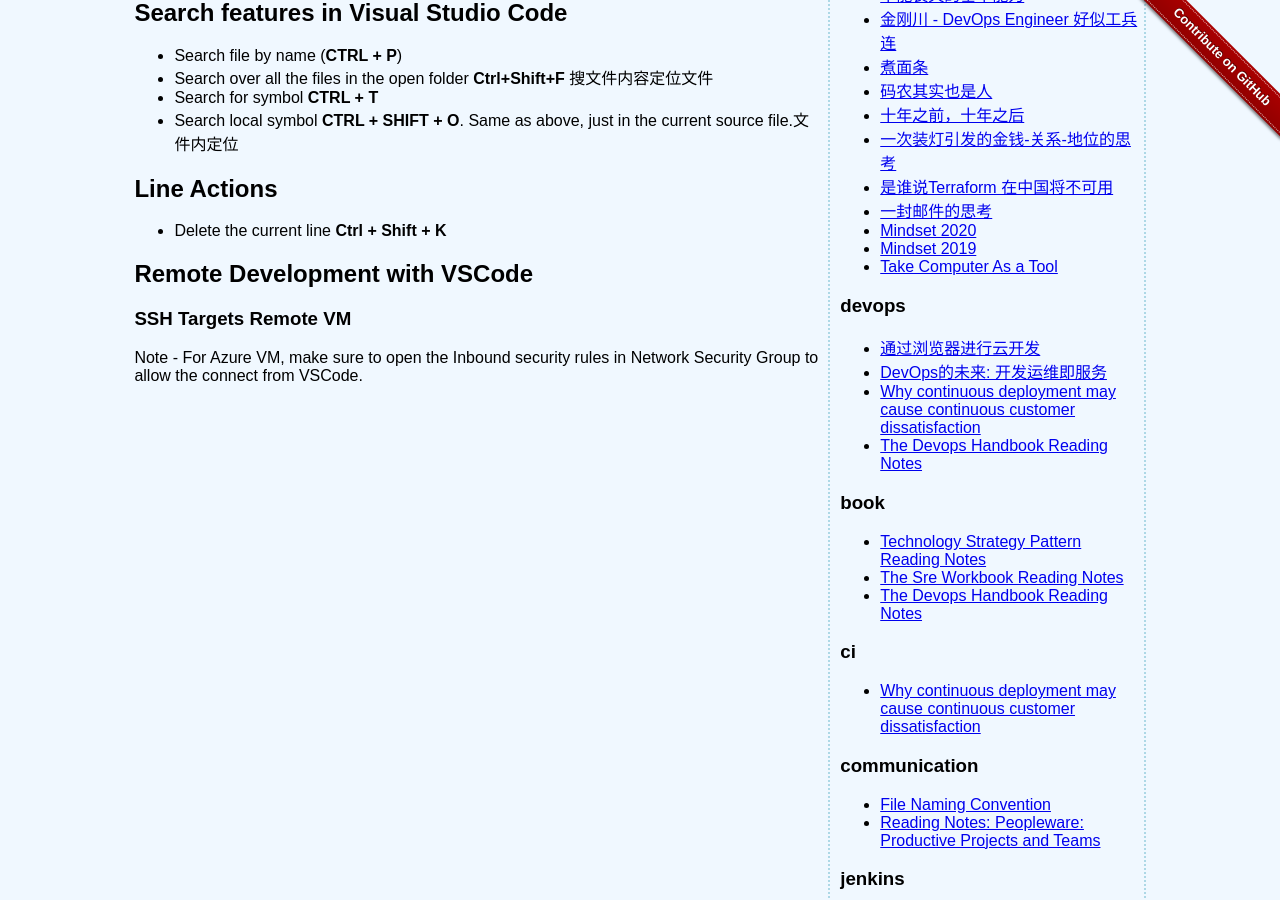
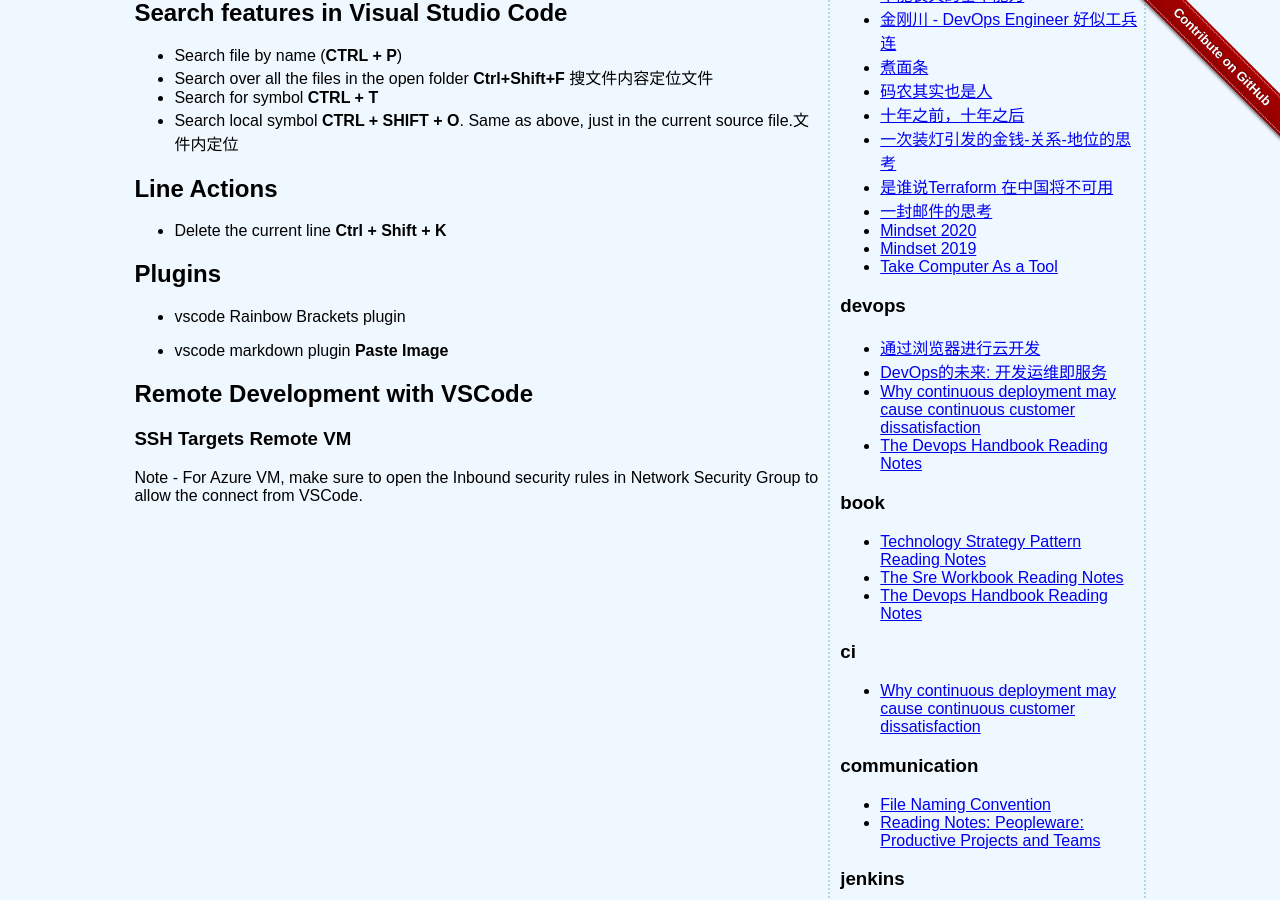
Before and after one commit to liuning0820/liuning0820.github.io, a Jekyll site: the page built from _posts/2019-10-20-play-with-vscode.md, in a window 1280 px wide and 900 px high, scrolled down 303 px. Built offline with Jekyll 4.4.1, drawn with Linux system fonts in a browser that asks for light colours; comment, search, counter and statistics services are not loaded.

Commit message:
update a bit

```diff
--- a/_posts/2019-10-20-play-with-vscode.md
+++ b/_posts/2019-10-20-play-with-vscode.md
@@ -24,6 +24,14 @@ Combines the simplicity of a code editor with what developers need for their cod
 
 - Delete the current line **Ctrl + Shift + K**
 
+
+## Plugins
+
+- vscode Rainbow Brackets plugin
+
+- vscode markdown plugin **Paste Image**
+
+
 ## Remote Development with VSCode
 
 ### SSH Targets Remote VM
```
